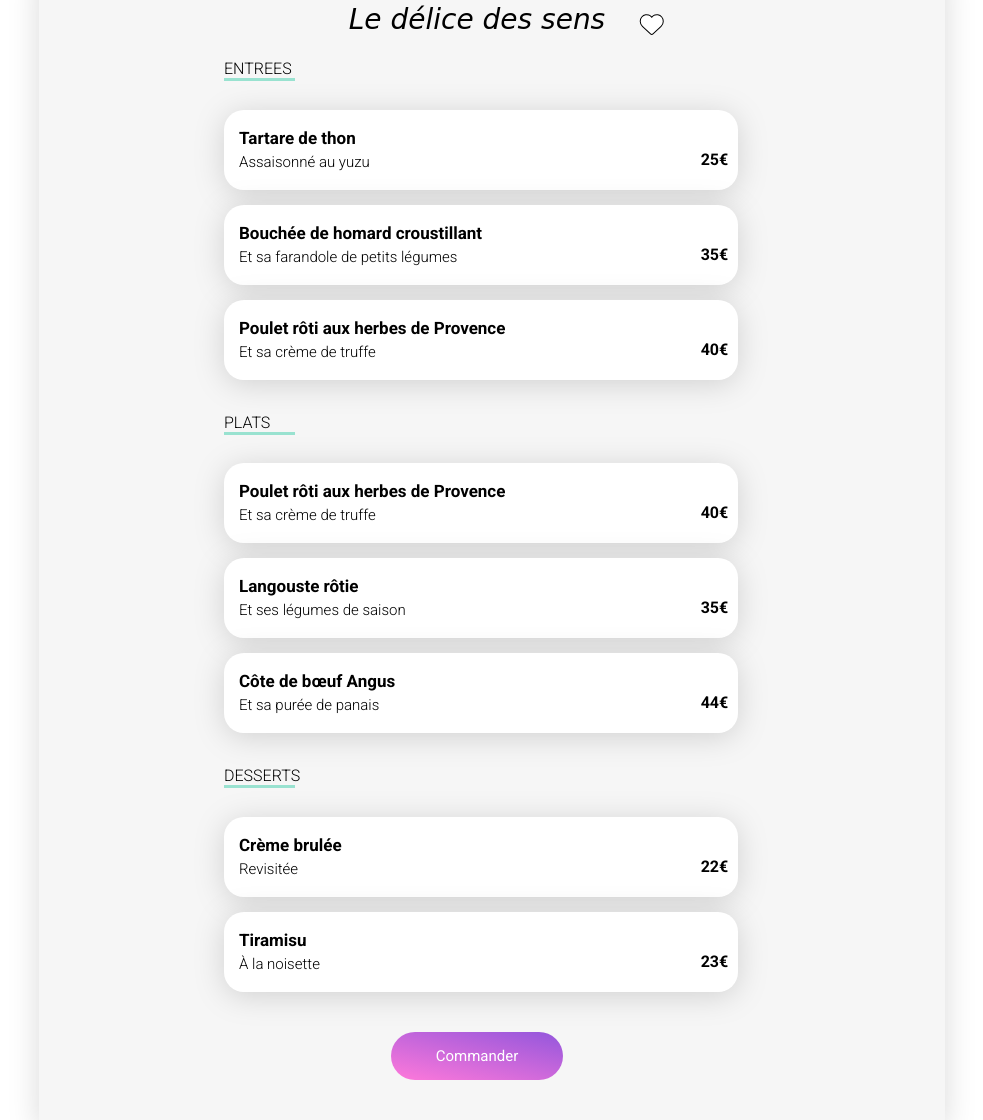
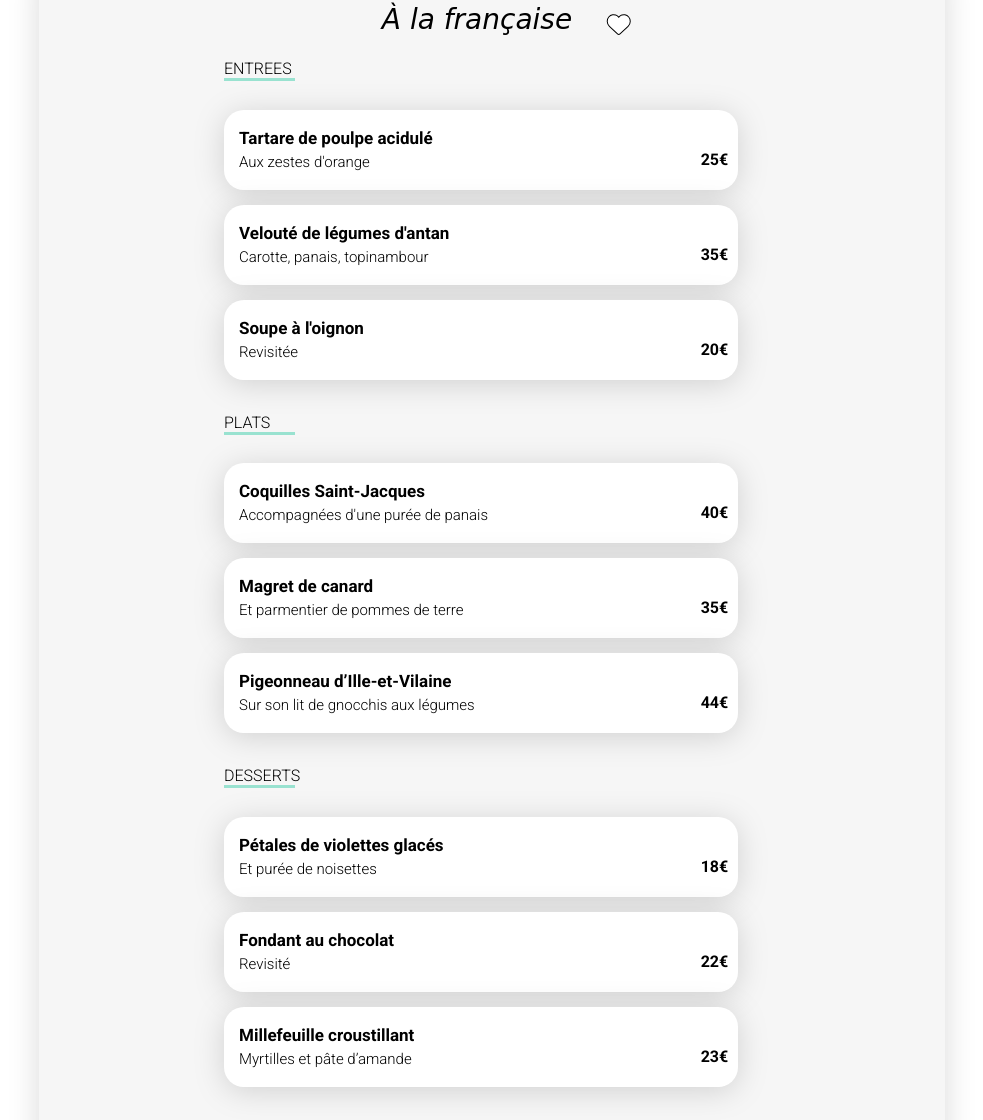
Before and after one commit to mvdrax/menu44, a plain HTML site: page index.html in a window 1280 px wide. Shown: the part 477-1597 px from the top of the page, without its empty margins (148-1131 px from the left). Drawn offline with Linux system fonts and the light colour scheme; files that its build step writes are made by us from their sources; a web font is replaced by a local one.

Commit message:
Update index.html

```diff
--- a/index.html
+++ b/index.html
@@ -4,14 +4,14 @@
 <head>
     <meta charset="UTF-8">
     <meta name="viewport" content="width=device-width, initial-scale=1.0">
-    <title>Menu 2</title>
+    <title>Menu 4</title>
     <link rel="preconnect" href="https://fonts.googleapis.com">
     <link rel="preconnect" href="https://fonts.gstatic.com" crossorigin>
     <link href="https://fonts.googleapis.com/css2?family=Roboto:ital,wght@0,100;0,300;0,400;0,700;1,400&family=Shrikhand&display=swap" rel="stylesheet">
     <link rel="stylesheet" href="https://cdnjs.cloudflare.com/ajax/libs/font-awesome/6.2.1/css/all.min.css"
         integrity="sha512-MV7K8+y+gLIBoVD59lQIYicR65iaqukzvf/nwasF0nqhPay5w/9lJmVM2hMDcnK1OnMGCdVK+iQrJ7lzPJQd1w=="
         crossorigin="anonymous" referrerpolicy="no-referrer" />
-    <link rel="stylesheet" href="./css/style.css">
+    <link rel="stylesheet" href="./css/style4.css">
 </head>
 
 <body>
@@ -24,38 +24,38 @@
             <img src="./images/flch.png" alt="Flèche" class="logoflch">
         </div>
         <div class="backgroundimage">
-            <img src="./images/louis-hansel-shotsoflouis-qNBGVyOCY8Q-unsplash.jpg" alt="restaurant" class="image1">
+            <img src="./images/toa-heftiba-DQKerTsQwi0-unsplash.jpg" alt="restaurant" class="image1">
         </div>
     </header>
     <section class="main">
         <div class="card">
           <div class="card-content">
               <div class="title">
-                <h4>Le délice des sens</h4>
+                <h4>À la française</h4>
                 <i class="fa-solid fa-heart"></i>
               </div>
               <div class="catégories">
                 <h1>ENTREES</h1>
                   <article class="littlecardcontent card">
-                    <h2 class="littlecardtitle">Tartare de thon</h2>
-                    <p class="littlecardtext">Assaisonné au yuzu</p>
+                    <h2 class="littlecardtitle">Tartare de poulpe acidulé </h2>
+                    <p class="littlecardtext">Aux zestes d'orange</p>
                     <strong class="price">25€</strong>
                   <div class="bloce1">
                     <i class="fa-solid fa-circle-check icheck"></i>
                   </div>
                   </article>
                   <article class="littlecardcontent card">
-                    <h2 class="littlecardtitle">Bouchée de homard croustillant </h2>
-                    <p class="littlecardtext">Et sa farandole de petits légumes</p>
+                    <h2 class="littlecardtitle">Velouté de légumes d'antan</h2>
+                    <p class="littlecardtext">Carotte, panais, topinambour</p>
                     <strong class="price">35€</strong>
                   <div class="bloce1">
                     <i class="fa-solid fa-circle-check icheck"></i>
                   </div>
                   </article>
                   <article class="littlecardcontent card">
-                    <h2 class="littlecardtitle">Poulet rôti aux herbes de Provence </h2>
-                    <p class="littlecardtext">Et sa crème de truffe</p>
-                    <strong class="price">40€</strong>
+                    <h2 class="littlecardtitle">Soupe à l'oignon</h2>
+                    <p class="littlecardtext">Revisitée</p>
+                    <strong class="price">20€</strong>
                   <div class="bloce1">
                     <i class="fa-solid fa-circle-check icheck"></i>
                   </div>
@@ -64,24 +64,24 @@
               <div class="catégories">
                 <h1>PLATS</h1>
                   <article class="littlecardcontent card">
-                    <h2 class="littlecardtitle">Poulet rôti aux herbes de Provence </h2>
-                    <p class="littlecardtext">Et sa crème de truffe</p>
+                    <h2 class="littlecardtitle">Coquilles Saint-Jacques</h2>
+                    <p class="littlecardtext">Accompagnées d'une purée de panais</p>
                     <strong class="price">40€</strong>
                   <div class="bloce1">
                     <i class="fa-solid fa-circle-check icheck"></i>
                   </div>
                   </article>
                   <article class="littlecardcontent card">
-                    <h2 class="littlecardtitle">Langouste rôtie </h2>
-                    <p class="littlecardtext">Et ses légumes de saison</p>
+                    <h2 class="littlecardtitle">Magret de canard</h2>
+                    <p class="littlecardtext">Et parmentier de pommes de terre</p>
                     <strong class="price">35€</strong>
                     <div class="bloce1">
                       <i class="fa-solid fa-circle-check icheck"></i>
                     </div>
                   </article>
                   <article class="littlecardcontent card">
-                    <h2 class="littlecardtitle">Côte de bœuf Angus </h2>
-                    <p class="littlecardtext">Et sa purée de panais</p>
+                    <h2 class="littlecardtitle">Pigeonneau d’Ille-et-Vilaine</h2>
+                    <p class="littlecardtext">Sur son lit de gnocchis aux légumes</p>
                     <strong class="price">44€</strong>
                     <div class="bloce1">
                       <i class="fa-solid fa-circle-check icheck"></i>
@@ -91,16 +91,24 @@
               <div class="catégories">
                 <h1>DESSERTS</h1>
                   <article class="littlecardcontent card">
-                  <h2 class="littlecardtitle">Crème brulée </h2>
-                  <p class="littlecardtext">Revisitée</p>
+                    <h2 class="littlecardtitle">Pétales de violettes glacés</h2>
+                    <p class="littlecardtext">Et purée de noisettes</p>
+                    <strong class="price">18€</strong>
+                  <div class="bloce1">
+                    <i class="fa-solid fa-circle-check icheck"></i>
+                  </div>
+                  </article>
+                  <article class="littlecardcontent card">
+                    <h2 class="littlecardtitle">Fondant au chocolat </h2>
+                    <p class="littlecardtext">Revisité</p>
                     <strong class="price">22€</strong>
                   <div class="bloce1">
                     <i class="fa-solid fa-circle-check icheck"></i>
                   </div>
                   </article>
                   <article class="littlecardcontent card">
-                  <h2 class="littlecardtitle">Tiramisu</h2>
-                  <p class="littlecardtext">À la noisette</p>
+                    <h2 class="littlecardtitle">Millefeuille croustillant</h2>
+                    <p class="littlecardtext">Myrtilles et pâte d’amande</p>
                     <strong class="price">23€</strong>
                   <div class="bloce1">
                       <i class="fa-solid fa-circle-check icheck"></i>
```
Lines whose indentation alone changed are shown as unchanged.
